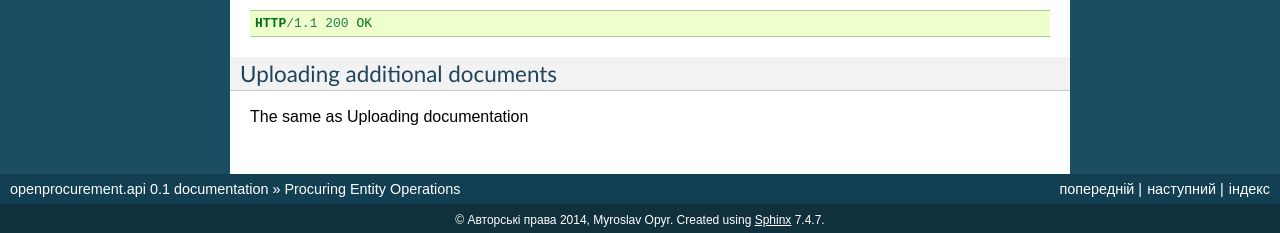
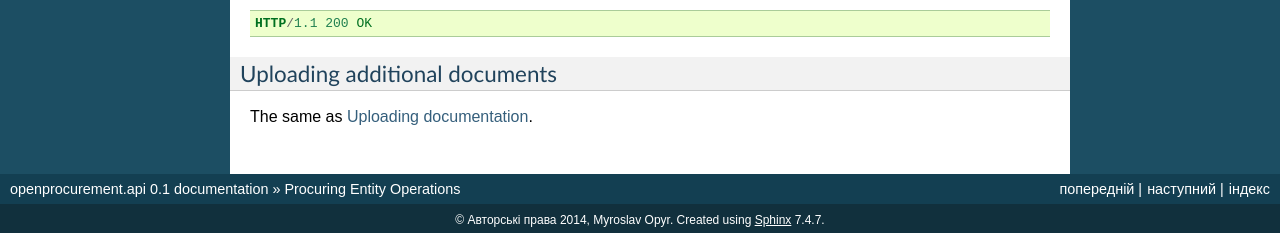
Before and after one commit to openprocurement/openprocurement.api, a Sphinx documentation site: the page built from docs/source/procuring.rst, in a window 1280 px wide. Shown: the part 1304-1537 px from the top of the page. Built offline with Sphinx 7.4.7, drawn with Linux system fonts in a browser that asks for light colours; part of the change alters nothing that is shown.

```diff
--- a/docs/source/procuring.rst
+++ b/docs/source/procuring.rst
@@ -22,6 +22,8 @@ The response produced will have URL of the tender created in Location header of
 
   HTTP/1.1 201 Created
   Location: /tenders/64e93250be76435397e8c992ed4214d1
+
+.. _procuring-uploading-docs:
 
 Uploading documentation
 ~~~~~~~~~~~~~~~~~~~~~~~
@@ -77,4 +79,4 @@ Procuring Entity can upload new versions of the tender documentation.
 
 Uploading additional documents
 ~~~~~~~~~~~~~~~~~~~~~~~~~~~~~~
-The same as Uploading documentation
+The same as :ref:`procuring-uploading-docs`.
```
